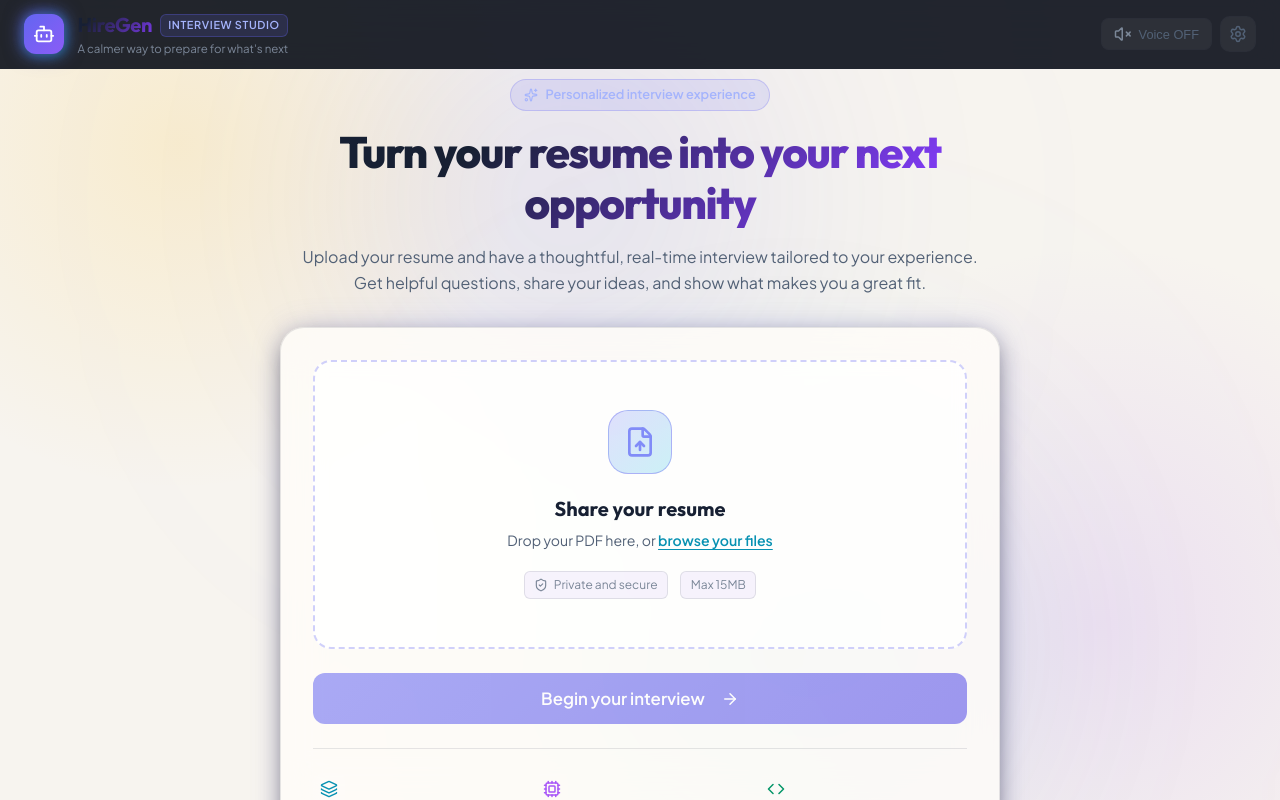
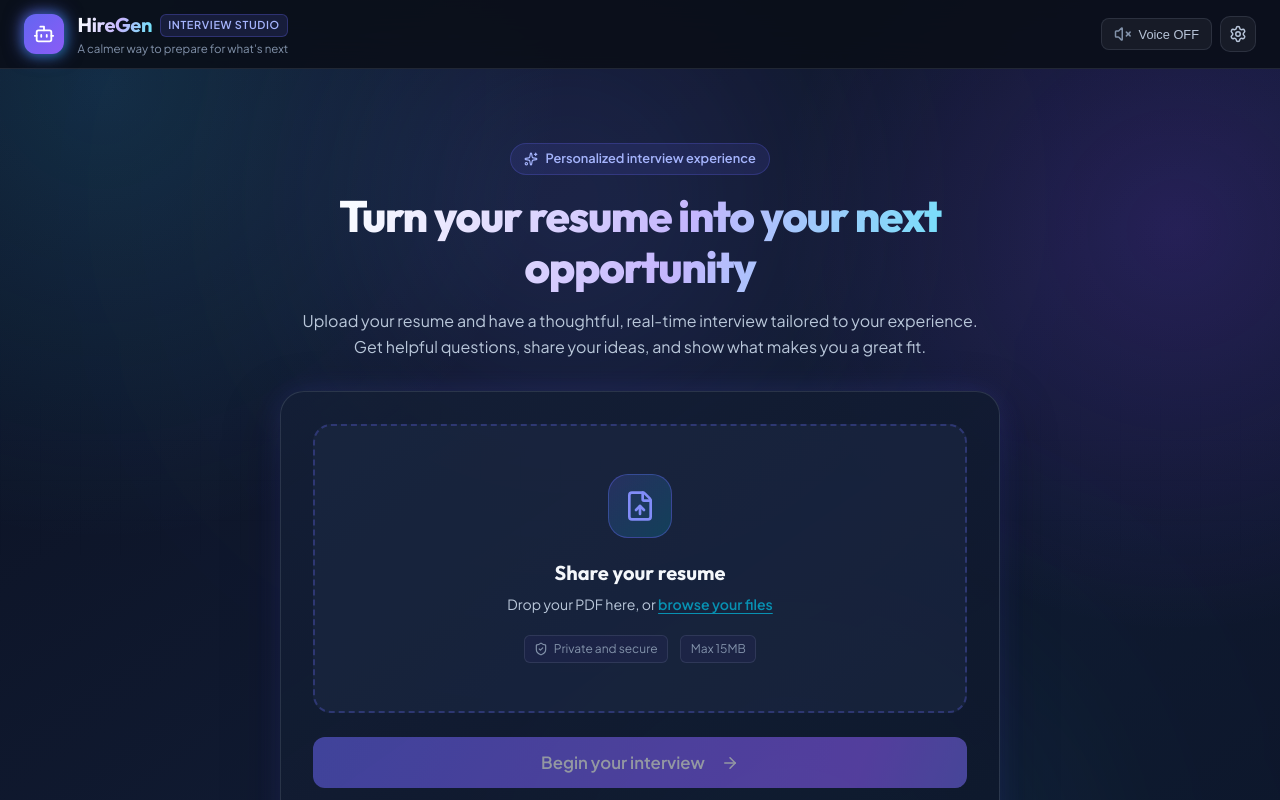
Before and after one commit to run-08/HireGen, a React (Vite) app: page / in a window 1280 px wide. Shown: the top 800 px of the page. Built offline with nearby package versions, Linux system fonts and the light colour scheme; no server answers.

Commit message:
Fix scrolling and refresh visual motion

```diff
--- a/src/index.css
+++ b/src/index.css
@@ -1578,3 +1578,139 @@ input:checked + .slider:before {
   background: #141c2e;
   color: #f8fafc;
 }
+
+/* Final visual pass: calm dark canvas, reliable page scrolling, and intentional motion. */
+:root {
+  --bg-dark: #0b1020;
+  --bg-surface: #111a2e;
+  --bg-surface-elevated: #17233b;
+  --bg-surface-glass: rgba(17, 26, 46, 0.82);
+  --bg-glass-card: rgba(23, 35, 59, 0.78);
+  --border-subtle: rgba(148, 163, 184, 0.16);
+  --text-main: #f4f7fb;
+  --text-secondary: #b7c4d8;
+  --text-muted: #8292aa;
+  --shadow-sm: 0 4px 14px rgba(2, 6, 23, 0.24);
+  --shadow-md: 0 20px 55px rgba(2, 6, 23, 0.34);
+}
+
+html {
+  min-height: 100%;
+  scroll-behavior: smooth;
+}
+
+body {
+  background: var(--bg-dark);
+}
+
+.app-root {
+  min-height: 100vh;
+  height: auto;
+  max-height: none;
+  overflow-x: hidden;
+  overflow-y: visible;
+  background:
+    radial-gradient(circle at 8% 8%, rgba(56, 189, 248, 0.16), transparent 30%),
+    radial-gradient(circle at 92% 22%, rgba(124, 58, 237, 0.2), transparent 28%),
+    linear-gradient(145deg, #0b1020 0%, #101a31 52%, #0c1529 100%);
+}
+
+.bg-glow {
+  opacity: 0.28;
+  mix-blend-mode: screen;
+}
+
+.bg-grid-overlay {
+  opacity: 0.32;
+  background-image:
+    linear-gradient(rgba(148, 163, 184, 0.045) 1px, transparent 1px),
+    linear-gradient(90deg, rgba(148, 163, 184, 0.045) 1px, transparent 1px);
+  mask-image: linear-gradient(to bottom, black, transparent 78%);
+}
+
+.main-content {
+  flex: 0 0 auto;
+  min-height: calc(100vh - 72px);
+  overflow: visible;
+  padding-bottom: 3rem;
+}
+
+.brand-title,
+.hero-title {
+  background: linear-gradient(110deg, #f8fbff 8%, #c4b5fd 56%, #67e8f9 100%);
+  -webkit-background-clip: text;
+  background-clip: text;
+  -webkit-text-fill-color: transparent;
+}
+
+.hero-desc,
+.dropzone-subtitle,
+.feature-content p {
+  color: #b9c7da;
+}
+
+.upload-card,
+.chat-layout {
+  border-color: rgba(148, 163, 184, 0.2);
+  background: linear-gradient(145deg, rgba(20, 31, 54, 0.9), rgba(13, 22, 41, 0.84));
+}
+
+.dropzone {
+  background: rgba(30, 43, 70, 0.55);
+}
+
+.upload-wrapper {
+  margin: clamp(2rem, 8vh, 5.5rem) 0 2rem;
+  animation: pageEnter 0.7s cubic-bezier(0.16, 1, 0.3, 1) both;
+}
+
+.hero-badge,
+.upload-card,
+.chat-layout {
+  animation: riseIn 0.7s cubic-bezier(0.16, 1, 0.3, 1) both;
+}
+
+.upload-card { animation-delay: 0.08s; }
+
+.feature-item {
+  animation: riseIn 0.6s cubic-bezier(0.16, 1, 0.3, 1) both;
+}
+
+.feature-item:nth-child(2) { animation-delay: 0.1s; }
+.feature-item:nth-child(3) { animation-delay: 0.2s; }
+
+.dropzone {
+  transition: transform var(--transition-smooth), border-color var(--transition-smooth), background var(--transition-smooth), box-shadow var(--transition-smooth);
+}
+
+.dropzone:hover {
+  transform: translateY(-3px);
+}
+
+.btn-primary {
+  background: linear-gradient(110deg, #6366f1, #8b5cf6 48%, #06b6d4);
+  background-size: 200% 100%;
+  animation: buttonShimmer 5s ease-in-out infinite;
+}
+
+@keyframes pageEnter {
+  from { opacity: 0; transform: translateY(18px); }
+  to { opacity: 1; transform: translateY(0); }
+}
+
+@keyframes riseIn {
+  from { opacity: 0; transform: translateY(14px); }
+  to { opacity: 1; transform: translateY(0); }
+}
+
+@keyframes buttonShimmer {
+  0%, 100% { background-position: 0% 50%; }
+  50% { background-position: 100% 50%; }
+}
+
+@media (max-width: 768px) {
+  .main-content { min-height: calc(100vh - 64px); padding-bottom: 2rem; }
+  .upload-wrapper { margin-top: 1.5rem; }
+  .hero-title { font-size: clamp(2rem, 10vw, 2.7rem); }
+  .hero-desc { max-width: 35rem; margin-inline: auto; }
+}
```
